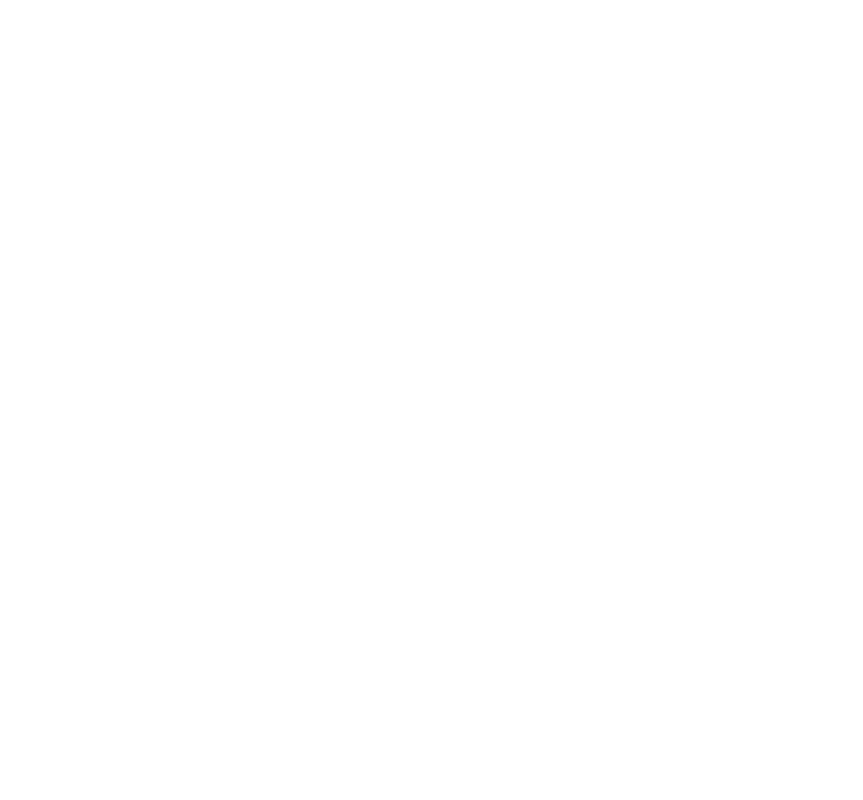
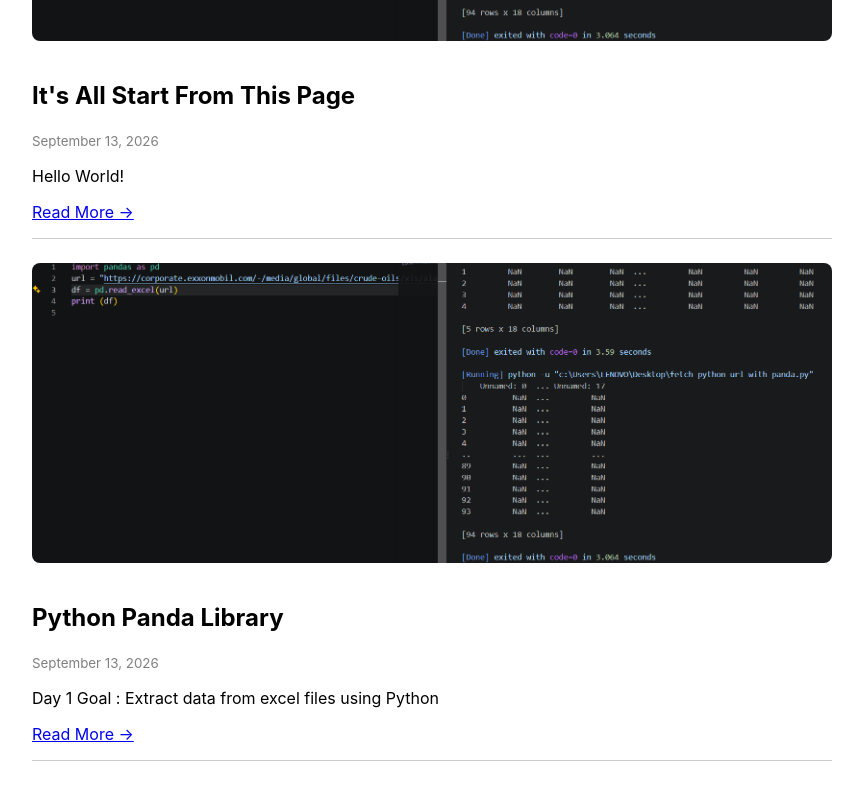
Before and after one commit to rickysupardi3-design/Ricky-Learning-Project-Journey, a React (Create React App) app: page / in a window 1280 px wide. Shown: the part 380-1180 px from the top of the page, without its empty margins (208-1071 px from the left). Before the commit the page ends 800 px from the top, so only its background shows below. Built offline with nearby package versions, Linux system fonts and the light colour scheme.

Commit message:
Add screenshot image to blog posts

```diff
--- a/src/data/posts.js
+++ b/src/data/posts.js
@@ -4,9 +4,15 @@
     title: "It's All Start From This Page",
     date: "September 13, 2026",
     excerpt: "Hello World! ",
-    content: "Welcome to my first blog post. In this post, I will share my journey into the world of web development and how I started learning React. Stay tuned for more updates and insights!"
+    content: "Welcome to my first blog post. In this post, I will share my journey into the world of web development and how I started learning React. Stay tuned for more updates and insights!",
+    image: "/screenshot1.png"
   },
   {
-
+    id: 2,
+    title: "Python Panda Library",
+    date: "September 13, 2026",
+    excerpt: "Day 1 Goal : Extract data from excel files using Python",
+    content: "In this post, I will discuss how to use the Python Pandas library to extract data from Excel files. Pandas is a powerful tool for data manipulation and analysis. I will provide examples of how to read Excel files, filter data, and perform basic data analysis tasks.",
+    image: "/screenshot1.png"
   }
 ];
--- a/src/pages/Home.jsx
+++ b/src/pages/Home.jsx
@@ -6,6 +6,13 @@
     <div style={{ padding: "2rem", maxWidth: "800px", margin: "0 auto" }}>
       {mockPosts.map((post) => (
         <div key={post.id} style={{ borderBottom: "1px solid #ccc", paddingBottom: "1rem", marginBottom: "1.5rem" }}>
+          {post.image && (
+            <img
+              src={post.image}
+              alt={post.title}
+              style={{ width: "100%", maxHeight: "300px", objectFit: "cover", borderRadius: "8px", marginBottom: "1rem" }}
+            />
+          )}
           <h2>{post.title}</h2>
           <small style={{ color: "gray" }}>{post.date}</small>
           <p>{post.excerpt}</p>
--- a/src/pages/PostDetail.jsx
+++ b/src/pages/PostDetail.jsx
@@ -14,6 +14,13 @@
       <Link to="/">← Back to Home</Link>
       <h1 style={{ marginTop: "1rem" }}>{post.title}</h1>
       <p style={{ color: "gray" }}><small>{post.date}</small></p>
+      {post.image && (
+        <img
+          src={post.image}
+          alt={post.title}
+          style={{ width: "100%", maxHeight: "400px", objectFit: "cover", borderRadius: "8px", margin: "1rem 0" }}
+        />
+      )}
       <p style={{ lineHeight: "1.6", fontSize: "1.1rem" }}>{post.content}</p>
     </div>
   );
```
Also changed, not shown: public/screenshot1.png (added).
